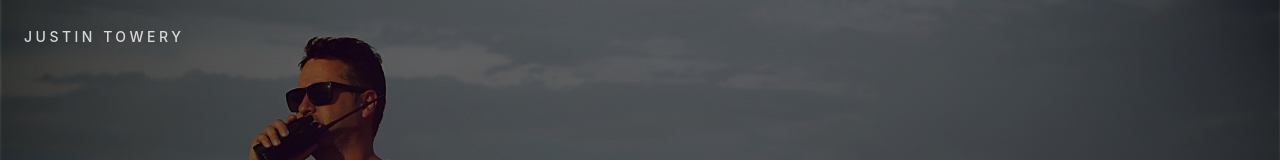
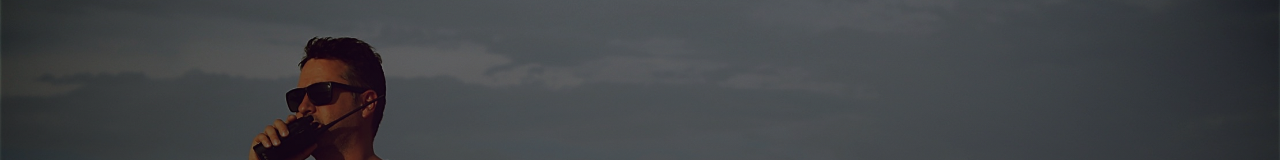
Before and after one commit to Justintowery/jt-producer-site, a Next.js app: page / in a window 1280 px wide. Shown: the top 160 px of the page. Built offline with nearby package versions, Linux system fonts and the light colour scheme.

Commit message:
Temporarily disable FloatingName to debug click blocking

```diff
--- a/src/app/layout.tsx
+++ b/src/app/layout.tsx
@@ -1,6 +1,6 @@
 import type { Metadata } from "next";
 import "./globals.css";
-import FloatingName from "../components/FloatingName";
+// import FloatingName from "../components/FloatingName";
 
 export const metadata: Metadata = {
   title: "Justin Towery",
@@ -15,13 +15,8 @@ export default function RootLayout({
   return (
     <html lang="en">
       <body className="bg-black text-white antialiased">
-        {/* IMPORTANT:
-            FloatingName is decorative and must NEVER capture clicks.
-            Wrapping it in pointer-events-none guarantees it can't block buttons/links.
-        */}
-        <div className="pointer-events-none" aria-hidden="true">
-          <FloatingName />
-        </div>
+        {/* TEMP: disabled to confirm it isn't blocking hero button clicks */}
+        {/* <FloatingName /> */}
 
         <main>{children}</main>
       </body>
```
